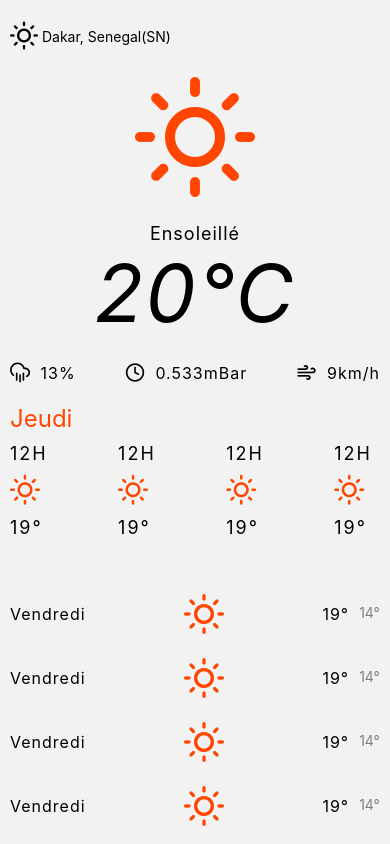
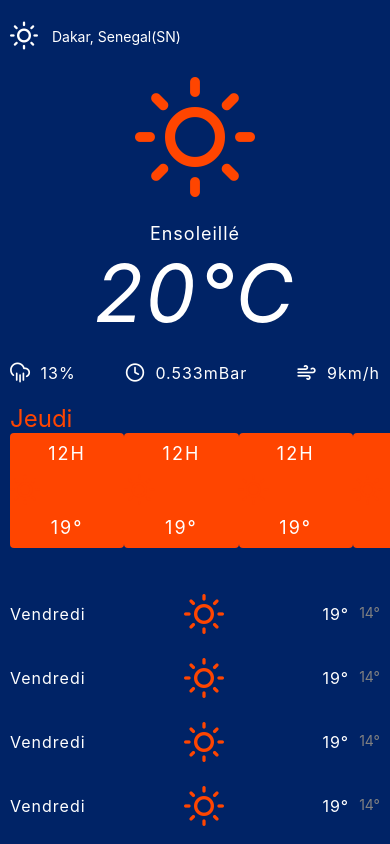
Before and after one commit to alphacpc/Klimatik, a React Native app: screen /ResultScreen in a window 390 px wide. Shown: the top 844 px of the page. Built offline with nearby package versions, Linux system fonts and the light colour scheme; no server answers.

Commit message:
Design on Search and Result Screens

```diff
--- a/screens/ResultScreen.js
+++ b/screens/ResultScreen.js
@@ -11,9 +11,10 @@ const ResultScreen = ({navigation}) => {
         <ScrollView showsVerticalScrollIndicator={false} style={styles.ScrollContainer}>
             <View style={styles.forHeader} >
                     <Icon   name="sun"
+                            color='#fff'
                             size={28}
                             onPress={() => navigation.goBack()}/>
-                    <Text> Dakar, Senegal(SN) </Text>
+                    <Text style={styles.TextHeader}> Dakar, Senegal(SN) </Text>
             </View>
 
             <View style={styles.SafeInfos}>
@@ -84,17 +85,23 @@ export default ResultScreen;
 const styles = StyleSheet.create({
     ScrollContainer:{
         paddingHorizontal: 10,
-        paddingVertical: 20
+        paddingVertical: 20,
+        backgroundColor:'#002366'
     },
     forHeader:{
         display:'flex',
         flexDirection:'row',
         alignItems:'center'
     },
+    TextHeader:{
+        color:'#fff',
+        marginLeft: 10,
+    },
 
     SafeInfos:{
         width: '100%',
         textAlign:'center',
+        color:'#fff'
     },
 
     TreeItem:{
@@ -108,18 +115,23 @@ const styles = StyleSheet.create({
         alignItems:'center',
         fontSize: 16,
         letterSpacing: 1,
+        color:'#fff'
+
     },
     Temp:{
         fontStyle:'italic',
         fontSize: 80,
         textAlign:'center',
         letterSpacing: 2,
+        color:'#fff'
     },
     Description:{
         textAlign:'center',
         fontSize:18,
         marginTop: 20,
-        letterSpacing:1
+        letterSpacing:1,
+        color:'#fff'
+
     },
 
 
@@ -138,18 +150,24 @@ const styles = StyleSheet.create({
         justifyContent: 'space-between'
     },
     ThisDayTemp:{
-        width: Dimensions.get('screen').width / 7.4,
-        textAlign:'center'
+        width: Dimensions.get('screen').width / 7,
+        textAlign:'center',
+        backgroundColor:'orangered',
+        borderRadius:4,
     },
     ThisDayTempTime:{
         fontSize: 18,
         paddingVertical: 10,
         letterSpacing: 2,
+        color:'#fff',
+        textAlign:'center'
     },
     ThisDayTempValue:{
         fontSize: 18,
         paddingVertical: 10,
         letterSpacing: 2,
+        color:'#fff',
+        textAlign:'center'
     },
 
 
@@ -173,6 +191,8 @@ const styles = StyleSheet.create({
     NextDayItemText:{
         letterSpacing: 1,
         fontSize: 16,
+        color:'#fff',
+
     },
 
 
@@ -192,6 +212,7 @@ const styles = StyleSheet.create({
     },
     ViewDetailItemTitle:{
         fontSize: 16,
+        color:'#fff',
     },
     ViewDetailItemValue:{
         color: 'grey',
--- a/screens/SearchScreen.js
+++ b/screens/SearchScreen.js
@@ -13,7 +13,7 @@ const SearchScreen = ({navigation}) => {
 
             <View style={styles.ViewInputText}>
                 <Icon   name="search" size={20}
-                        color='orangered'
+                        color='orange'
                         onPress={()=> navigation.navigate('ResultScreen')}/>
                 <TextInput style={styles.ForTextInput} placeholder="Entrer une ville ..."/>
             </View>
@@ -48,11 +48,12 @@ const styles = StyleSheet.create({
         flex: 1,
         paddingHorizontal: 10,
         paddingVertical: 40,
-        backgroundColor: '#fff',
+        backgroundColor: '#002366',
     },
     ViewInputText:{
         display: 'flex',
         flexDirection: 'row',
+        backgroundColor: '#fff',
         borderRadius: 40,
         padding: 10,
         paddingHorizontal: 20,
@@ -75,13 +76,11 @@ const styles = StyleSheet.create({
         marginBottom: 40,
     },
     SingleCountryView:{
-        // backgroundColor: 'pink',
+        backgroundColor: '#ffd900',
         width: Dimensions.get('screen').width / 2.2,
         marginBottom: 20,
         padding: 10,
-        borderColor:'orangered',
-        borderWidth:.1,
-        borderRadius: 8
+        borderRadius: 4
     },
 
     Box1:{
@@ -99,14 +98,16 @@ const styles = StyleSheet.create({
     TextIcon:{
         display:'flex',
         flexDirection:'row',
-
     },
 
     TextTemp:{
         fontSize: 44,
+        color:'#000'
     },
     TextCity:{
         fontSize: 16,
+        color:'#000'
+
     },
     TextCountry:{
         color:'grey'
```
